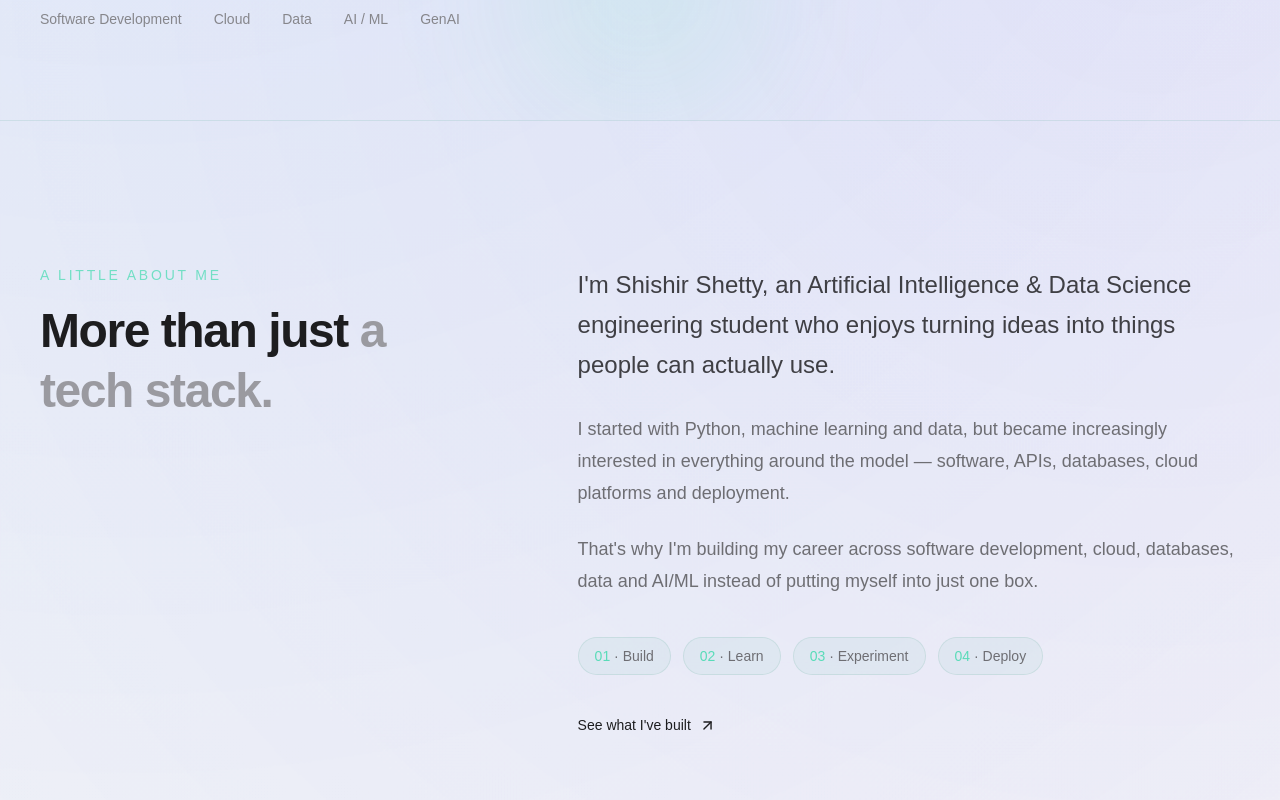
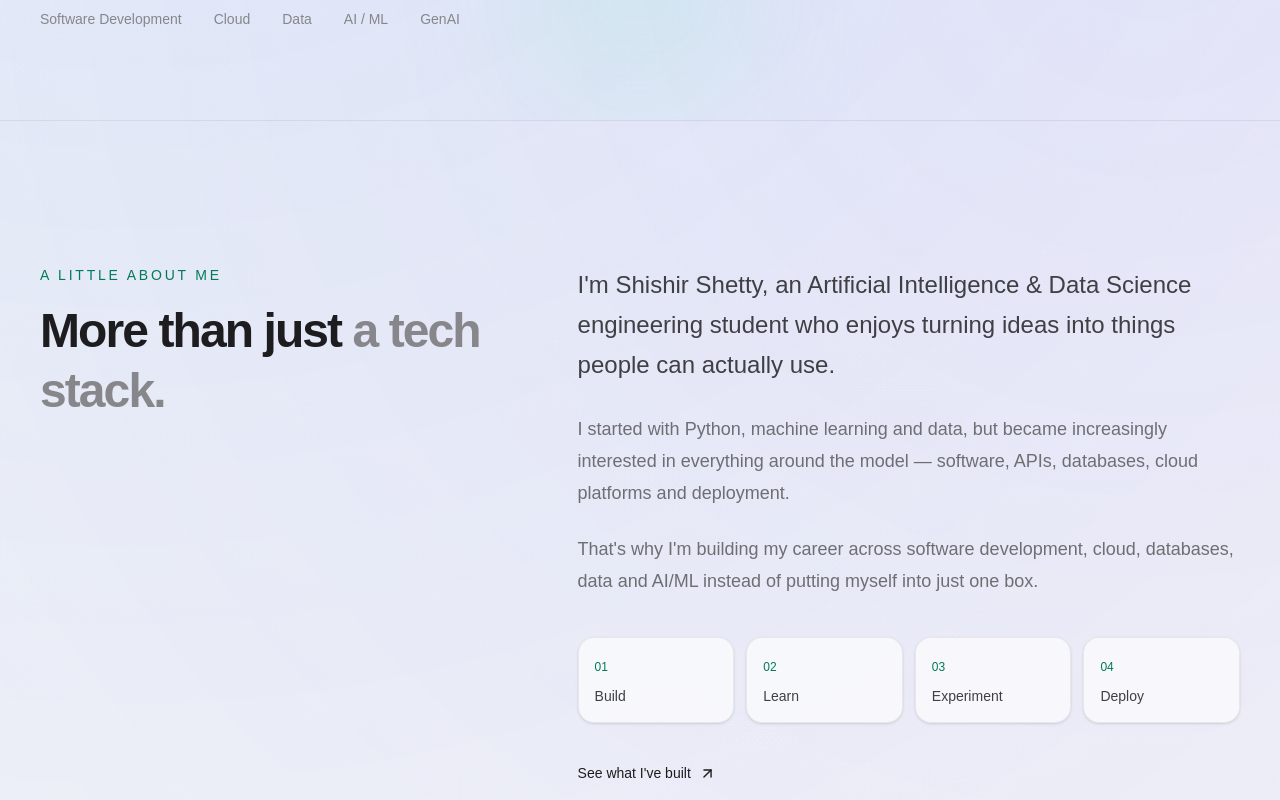
Before and after one commit to ShishirS-11/shishir-professional-portfolio, a Next.js app: page / in a window 1280 px wide. Shown: the part 680-1480 px from the top of the page. Built offline with nearby package versions, Linux system fonts and the light colour scheme; no server answers; the database is empty.

Commit message:
Refine about section for light editorial design

```diff
--- a/src/components/About.tsx
+++ b/src/components/About.tsx
@@ -5,83 +5,21 @@ import { ArrowUpRight } from "lucide-react";
 
 export default function About() {
   return (
-    <section
-      id="about"
-      className="border-t border-emerald-400/10 px-6 py-28 md:px-10 md:py-36"
-    >
+    <section id="about" className="border-t border-black/[0.07] px-6 py-28 md:px-10 md:py-36">
       <div className="mx-auto max-w-7xl">
         <div className="grid gap-16 lg:grid-cols-[0.8fr_1.2fr] lg:gap-24">
-          <motion.div
-            initial={{ opacity: 0, y: 30 }}
-            whileInView={{ opacity: 1, y: 0 }}
-            viewport={{ once: true, amount: 0.3 }}
-            transition={{ duration: 0.7 }}
-          >
-            <p className="mb-4 text-sm uppercase tracking-[0.2em] text-emerald-400/50">
-              A little about me
-            </p>
-
-            <h2 className="max-w-md text-4xl font-semibold leading-tight tracking-[-0.03em] md:text-5xl">
-              More than just
-              <span className="text-white/25">
-                {" "}a tech stack.
-              </span>
-            </h2>
+          <motion.div initial={{ opacity: 0, y: 30 }} whileInView={{ opacity: 1, y: 0 }} viewport={{ once: true, amount: 0.3 }} transition={{ duration: 0.7 }}>
+            <p className="mb-4 text-sm font-medium uppercase tracking-[0.2em] text-emerald-700">A little about me</p>
+            <h2 className="max-w-md text-4xl font-semibold leading-tight tracking-[-0.04em] md:text-5xl">More than just <span className="text-[#86868b]">a tech stack.</span></h2>
           </motion.div>
-
-          <motion.div
-            initial={{ opacity: 0, y: 30 }}
-            whileInView={{ opacity: 1, y: 0 }}
-            viewport={{ once: true, amount: 0.3 }}
-            transition={{ duration: 0.7, delay: 0.1 }}
-            className="max-w-3xl"
-          >
-            <p className="text-xl leading-9 text-white/70 md:text-2xl md:leading-10">
-              I&apos;m Shishir Shetty, an Artificial Intelligence &amp; Data
-              Science engineering student who enjoys turning ideas
-              into things people can actually use.
-            </p>
-
-            <p className="mt-7 text-base leading-8 text-white/40 md:text-lg">
-              I started with Python, machine learning and data, but
-              became increasingly interested in everything around the
-              model — software, APIs, databases, cloud platforms and
-              deployment.
-            </p>
-
-            <p className="mt-6 text-base leading-8 text-white/40 md:text-lg">
-              That&apos;s why I&apos;m building my career across
-              software development, cloud, databases, data and AI/ML
-              instead of putting myself into just one box.
-            </p>
-
-            <div className="mt-10 flex flex-wrap gap-3">
-              {["Build", "Learn", "Experiment", "Deploy"].map(
-                (item, index) => (
-                  <span
-                    key={item}
-                    className="rounded-full border border-emerald-400/10 bg-emerald-400/[0.025] px-4 py-2 text-sm text-white/40"
-                  >
-                    <span className="text-emerald-400/60">
-                      0{index + 1}
-                    </span>{" "}
-                    · {item}
-                  </span>
-                )
-              )}
+          <motion.div initial={{ opacity: 0, y: 30 }} whileInView={{ opacity: 1, y: 0 }} viewport={{ once: true, amount: 0.3 }} transition={{ duration: 0.7, delay: 0.1 }} className="max-w-3xl">
+            <p className="text-xl leading-9 text-[#3f3f44] md:text-2xl md:leading-10">I&apos;m Shishir Shetty, an Artificial Intelligence &amp; Data Science engineering student who enjoys turning ideas into things people can actually use.</p>
+            <p className="mt-7 text-base leading-8 text-[#6e6e73] md:text-lg">I started with Python, machine learning and data, but became increasingly interested in everything around the model — software, APIs, databases, cloud platforms and deployment.</p>
+            <p className="mt-6 text-base leading-8 text-[#6e6e73] md:text-lg">That&apos;s why I&apos;m building my career across software development, cloud, databases, data and AI/ML instead of putting myself into just one box.</p>
+            <div className="mt-10 grid grid-cols-2 gap-3 sm:grid-cols-4">
+              {["Build", "Learn", "Experiment", "Deploy"].map((item, index) => <div key={item} className="rounded-2xl border border-black/[0.07] bg-white/65 px-4 py-4 shadow-sm"><span className="text-xs font-medium text-emerald-700">0{index + 1}</span><p className="mt-2 text-sm font-medium text-[#3f3f44]">{item}</p></div>)}
             </div>
-
-            <a
-              href="#projects"
-              className="group mt-10 inline-flex items-center gap-2 text-sm text-emerald-300/70 transition hover:text-emerald-300"
-            >
-              See what I&apos;ve built
-
-              <ArrowUpRight
-                size={17}
-                className="transition-transform group-hover:translate-x-1 group-hover:-translate-y-1"
-              />
-            </a>
+            <a href="#projects" className="group mt-10 inline-flex items-center gap-2 text-sm font-medium text-emerald-700 transition hover:text-blue-700">See what I&apos;ve built<ArrowUpRight size={17} className="transition-transform group-hover:translate-x-1 group-hover:-translate-y-1" /></a>
           </motion.div>
         </div>
       </div>
```
